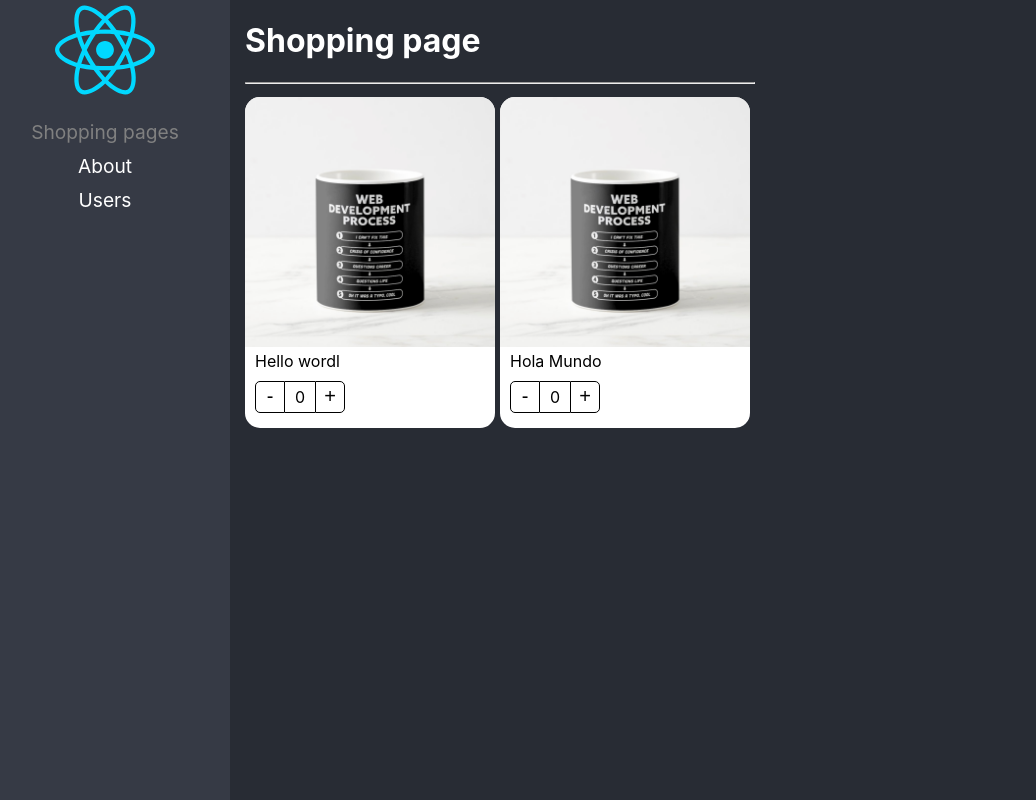
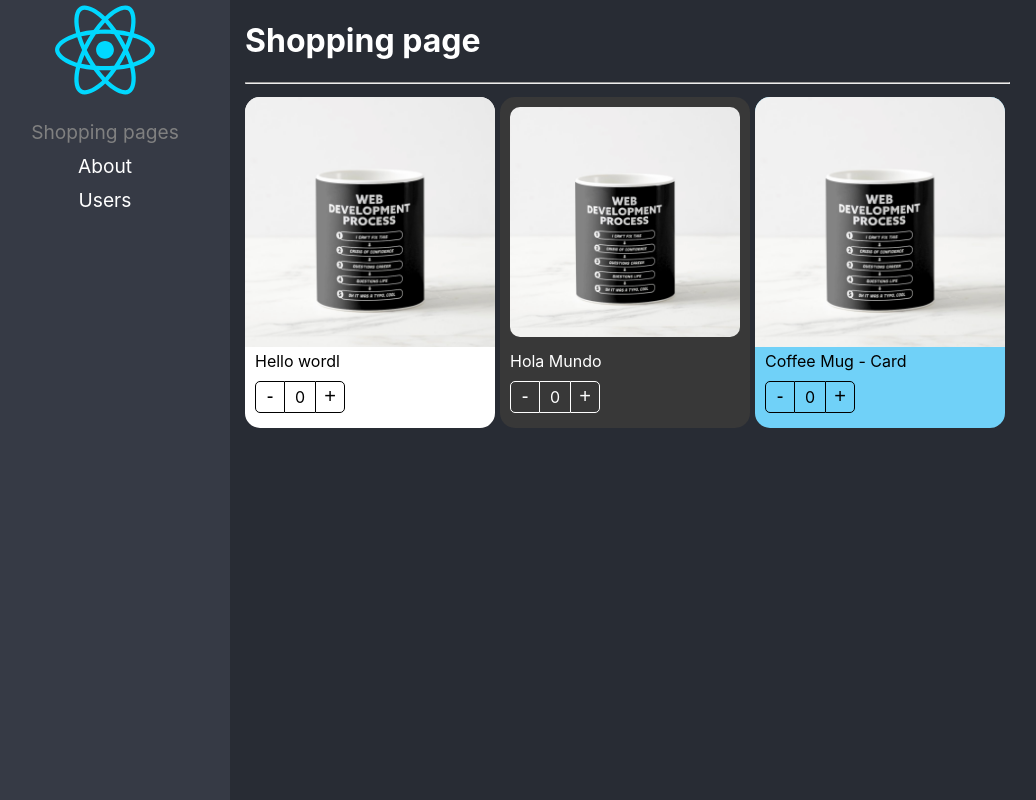
Before and after one commit to Pedrosandoval2/React-app, a React (Vite) app: page /home in a window 1280 px wide. Shown: the whole page, without its empty margins (20-1056 px from the left). Built offline with nearby package versions, Linux system fonts and the light colour scheme.

Commit message:
Component Extend Style

```diff
--- a/src/02-components-patterns/components/ProductButton.tsx
+++ b/src/02-components-patterns/components/ProductButton.tsx
@@ -2,11 +2,15 @@ import { useContext } from 'react';
 import styles from '../styles/styles.module.css'
 import { ProductContext } from './ProductCard';
 
-export const ProductButton = () => {
+export interface PropsButton {
+    className?: string;
+}
+
+export const ProductButton = ({className}: PropsButton) => {
     const { increaseBy, quantity } = useContext(ProductContext);
     return (
-        <div className={styles.buttonsContainer}>
-            <button className={styles.buttonMinus} onClick={() => increaseBy(-1)}>
+        <div className={`${styles.buttonsContainer} ${className}`}>
+            <button className={`${styles.buttonMinus}`} onClick={() => increaseBy(-1)}>
                 -
             </button>
             <div className={styles.countLabel}>{quantity}</div>
--- a/src/02-components-patterns/components/ProductCard.tsx
+++ b/src/02-components-patterns/components/ProductCard.tsx
@@ -1,18 +1,29 @@
 import { createContext } from 'react'
 import styles from '../styles/styles.module.css'
-import { ProductContextProps, Props } from '../interfaces/interfaces'
+import { Product, ProductContextProps } from '../interfaces/interfaces'
 import { useProduct } from '../hooks/useProduct';
 
+// eslint-disable-next-line react-refresh/only-export-components
 export const ProductContext = createContext({} as ProductContextProps);
 const { Provider } = ProductContext;
 
-export const ProductCard = ({ children, product }: Props) => {
+export interface Props {
+    product: Product;
+    children?: React.ReactElement | React.ReactElement[];
+    className?: string;
+    style?: React.CSSProperties;
+}
+
+export const ProductCard = ({ children, product, className, style }: Props) => {
 
     const { quantity, increaseBy } = useProduct();
 
     return (
         <Provider value={{ quantity, increaseBy, product }}>
-            <div className={styles.productCard}>
+            <div
+                className={`${styles.productCard}
+                ${className}`} style={style}
+            >
                 {children}
             </div>
         </Provider>
--- a/src/02-components-patterns/components/ProductImage.tsx
+++ b/src/02-components-patterns/components/ProductImage.tsx
@@ -6,9 +6,13 @@ import { useContext } from 'react';
 import { ProductContext } from './ProductCard';
 
 
-export const ProductImage = ({alt = '' }: ProductImageProps) => {
+export const ProductImage = ({ alt = '', className }: ProductImageProps) => {
     const { product } = useContext(ProductContext);
     return (
-        <img className={styles.productImg} src={product.img || noImage} alt={alt} />
+        <img
+            className={`${styles.productImg} ${className}`}
+            src={product.img || noImage}
+            alt={alt}
+        />
     )
 };
--- a/src/02-components-patterns/components/ProductTitle.tsx
+++ b/src/02-components-patterns/components/ProductTitle.tsx
@@ -1,8 +1,18 @@
-import { ProductDescriptionProps } from '../interfaces/interfaces';
+import { useContext } from 'react';
+import { ProductDescriptionProps} from '../interfaces/interfaces';
 import styles from '../styles/styles.module.css'
+import { ProductContext } from './ProductCard';
 
-export const ProductTitle = ({ title }: ProductDescriptionProps) => {
+export const ProductTitle = ({ title, className }: ProductDescriptionProps) => {
+
+    const { product } = useContext(ProductContext)
+
     return (
-        <span className={styles.productDescription}>{title}</span>
+        <span
+            className=
+            {`${styles.productDescription} ${className}`}
+        >
+            {title || product.title}
+        </span>
     )
 };
--- a/src/02-components-patterns/components/index.ts
+++ b/src/02-components-patterns/components/index.ts
@@ -13,5 +13,3 @@ export const ProductCard: ProductCardProps = Object.assign(ProductCardHOC, {
     Title: ProductTitle,
     Buttons: ProductButton
 })
-
-export default ProductCard
--- a/src/02-components-patterns/pages/ShoppingPages.tsx
+++ b/src/02-components-patterns/pages/ShoppingPages.tsx
@@ -1,4 +1,5 @@
 import { ProductImage, ProductButton, ProductTitle, ProductCard } from "../components";
+import '../styles/custom-styles.css'
 
 const product = {
     id: '1',
@@ -19,19 +20,30 @@ export const ShoppingPages = () => {
             }}>
                 <ProductCard product={product}>
                     <ProductCard.Image />
-                    <ProductCard.Title title="Hello wordl"/>
-                    <ProductCard.Buttons/>
+                    <ProductCard.Title title="Hello wordl" />
+                    <ProductCard.Buttons />
                 </ProductCard>
 
-                <ProductCard product={product}>
+                <ProductCard
+                    product={product}
+                    className="bg-dark"
+                >
+                    <ProductImage className="custom-image" />
+                    <ProductTitle className="text-white" title="Hola Mundo" />
+                    <ProductButton className="custom-buttons" />
+                </ProductCard>
+
+                <ProductCard
+                    product={product}
+                    style={{
+                        backgroundColor: '#70d1F8'
+                    }}
+                >
                     <ProductImage />
-                    <ProductTitle title="Hola Mundo" />
-                    <ProductButton/>
+                    <ProductTitle />
+                    <ProductButton />
                 </ProductCard>
             </div>
         </div>
     )
 }
-
-
-// Faltaría crear el contex para heredar a los hijos
--- /dev/null
+++ b/src/02-components-patterns/styles/custom-styles.css
@@ -0,0 +1,18 @@
+.bg-dark {
+    background-color: rgb(56, 56, 56);
+}
+
+.text-white {
+    color: white;
+}
+
+.custom-image {
+    padding: 10px;
+    border-radius: 20px;
+    width: calc(100% - 20px);
+}
+
+.custom-buttons button, .custom-buttons div {
+    color: white;
+    border-color: white;
+}
```
Also changed, not shown: src/02-components-patterns/interfaces/interfaces.ts (+7 -7 lines).
